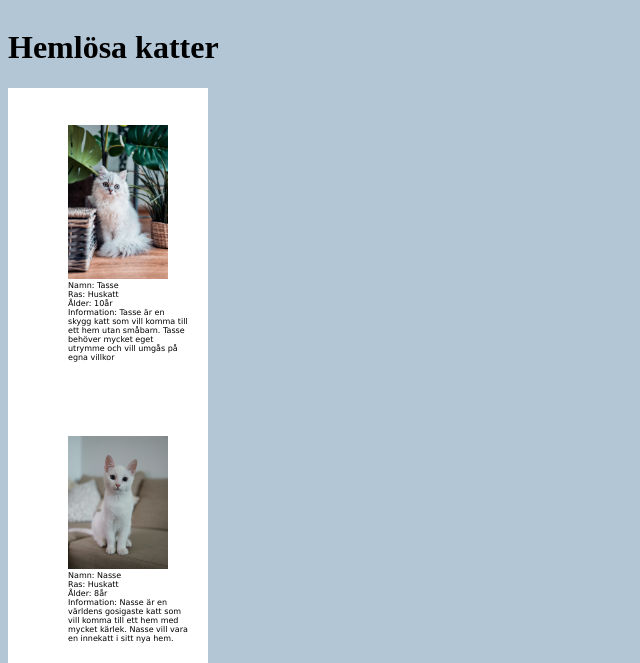
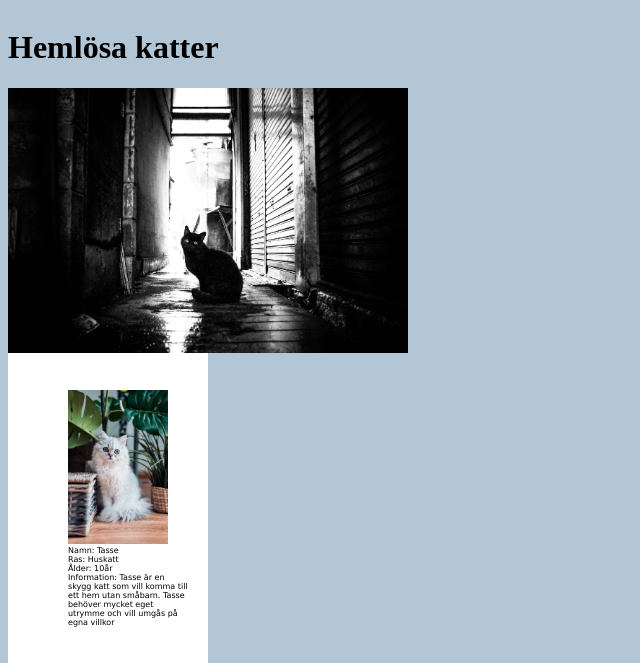
Before and after one commit to LinneaEriksson/SaveTheCats, a PHP site: page / in a window 1280 px wide. Shown: the top 663 px of the page, without its empty margins (0-640 px from the left). Run offline with PHP 8.4, Linux system fonts and the light colour scheme.

Commit message:
Added picture head

```diff
--- a/index.html
+++ b/index.html
@@ -1,5 +1,6 @@
 
 <body>
   <h1>Hemlösa katter</h1>
+  <img class="HeadPicture" src="/Pictures/Cat1.jpg">
 </body>
 </html>
--- a/style.css
+++ b/style.css
@@ -25,3 +25,7 @@ li {
 img {
   width: 100px;
 }
+
+.HeadPicture {
+  width: 400px;
+}
```
